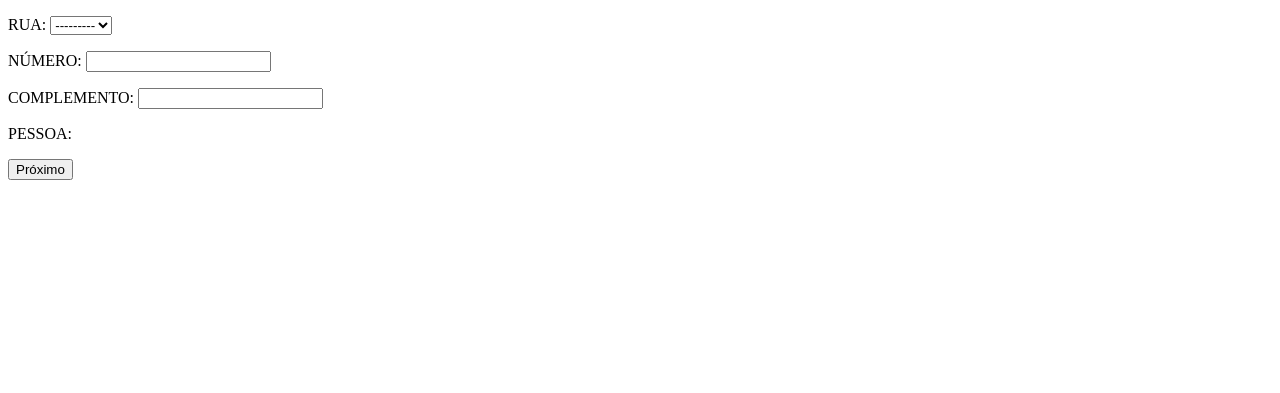
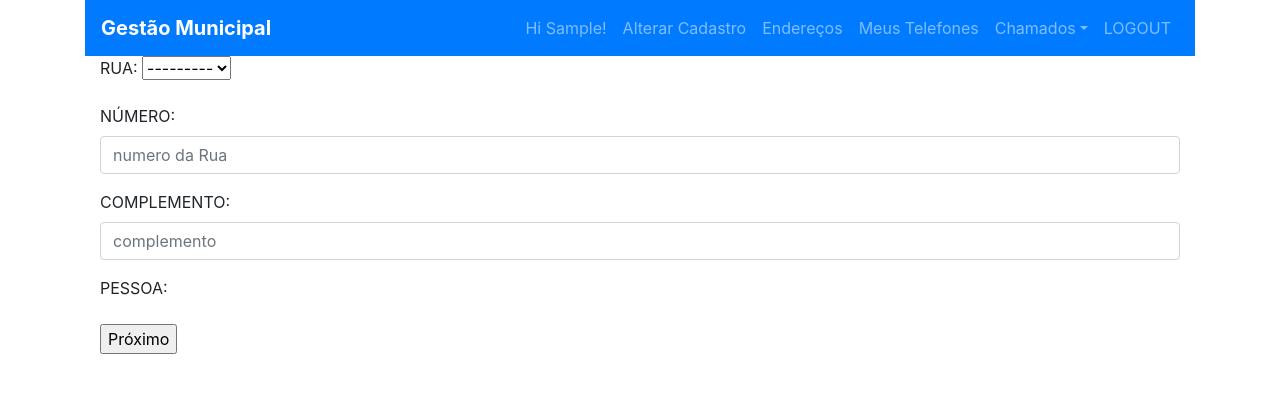
Before and after one commit to ADSVilhena/criacao-do-esqueleto-do-projeto-gestaomunicipal, a Django app: page /cadastros/address/ in a window 1280 px wide. Shown: the top 393 px of the page. Run offline with Django 3.2, Linux system fonts and the light colour scheme; the visitor is signed in with stand-in values (Sample User, id 1); data that the repository does not hold is empty; some libraries are stand-ins or nearby versions.

Commit message:
inicio da customizacao do cadastro de endereco

```diff
--- a/gmSite/cadastros/forms.py
+++ b/gmSite/cadastros/forms.py
@@ -12,6 +12,13 @@ class PessoaUserForm(UserCreationForm):
 
 
 class CadastroEnderecoForm(forms.ModelForm):
+    def __init__(self, *args, **kwargs):
+        super(CadastroEnderecoForm, self).__init__(*args, **kwargs)
+       #self.fields['idRua'].widget.attrs = {'class':'form-group form-control', 'type':'text', 'placeholder':'idRua'}
+        self.fields['numero'].widget.attrs = {'class':'forms''form-group form-control', 'type':'text', 'placeholder':'numero da Rua'}
+        self.fields['complemento'].widget.attrs = {'class':'form-group form-control', 'type':'text', 'placeholder':'complemento'}
+        #self.fields['idPessoa'].widget.attrs = {'class':'form-group form-control', 'type':'text'}
+
     class Meta:
         model = Endereco
         fields = '__all__'
--- a/gmSite/cadastros/templates/cadastros/cadastroEndereco.html
+++ b/gmSite/cadastros/templates/cadastros/cadastroEndereco.html
@@ -1,13 +1,85 @@
+{% load staticfiles %}
 <!DOCTYPE html>
-<html lang="pt-br">
+<html lang="en">
 
 <head>
     <meta charset="UTF-8">
     <meta name="viewport" content="width=device-width, initial-scale=1.0">
     <meta http-equiv="X-UA-Compatible" content="ie=edge">
-    <title>Gestão Municipal</title>
+
+    <link rel="stylesheet" href="https://stackpath.bootstrapcdn.com/bootstrap/4.3.1/css/bootstrap.min.css"
+        integrity="sha384-ggOyR0iXCbMQv3Xipma34MD+dH/1fQ784/j6cY/iJTQUOhcWr7x9JvoRxT2MZw1T" crossorigin="anonymous">
+    <title>Cadastro Endereco</title>
 </head>
+
 <body>
+    <div class="container">
+        <nav class="navbar navbar-expand-lg navbar-dark bg-primary">
+
+            <a class="navbar-brand font-weight-bold" href="#">Gestão Municipal</a>
+
+            <button class="navbar-toggler" type="button" data-toggle="collapse" data-target="#navbarsite">
+                <span class="navbar-toggler-icon">
+
+                </span>
+            </button>
+
+            <div class="collapse navbar-collapse" id="navbarsite">
+                {% load staticfiles %}
+                {% block title %}{% endblock %}
+                {% block content %}
+
+                {% if user.is_authenticated %}
+                <ul class="navbar-nav ml-auto">
+                    <li class="nav-item">
+                        <a class="nav-link" href="#"> Hi {{ user.first_name }}!</a>
+                    </li>
+                    <li class="nav-item">
+                        <a class="nav-link" href="{% url 'cadastros:atualizar' user.id %}">Alterar Cadastro</a>
+                    </li>
+                    <li class="nav-item">
+                        <a class="nav-link" href="{% url 'cadastros:listar_enderecos' user.id  %}">Endereços</a>
+                    </li>
+                    <li class="nav-item">
+                        <a class="nav-link" href="{% url 'cadastros:listar_telefones' user.id %}">Meus Telefones</a>
+                    </li>
+                    <li class="nav-item dropdown">
+                        <a class="nav-link dropdown-toggle" href="#" id="dropdownChamados"
+                            data-toggle="dropdown">Chamados</a>
+
+                        <div class="dropdown-menu">
+                            <a class="dropdown-item" href="#">Abertos</a>
+                            <div class="dropdown-divider"></div>
+                            <a class="dropdown-item" href="#">Em Andamento</a>
+                            <div class="dropdown-divider"></div>
+                            <a class="dropdown-item" href="#">Concluídos</a>
+                            <div class="dropdown-divider"></div>
+                            <a class="dropdown-item" href="{% url 'chamados:listar_chamados' user.id %}">Todos os
+                                Chamados</a>
+                        </div>
+                    </li>
+                    <li class="nav-item">
+                        <a class="nav-link" href="{% url 'logout' %}">LOGOUT</a>
+                    </li>
+
+                    {% else %}
+
+                    <ul class="navbar-nav ml-auto">
+                        <li class="nav-item">
+                            <a class="nav-link" href="#">You are not logged in </a>
+                        </li>
+                        <li class="nav-item">
+                            <a class="nav-link" href="{%url 'cadastros:cadastrar'%}">Cadastrar</a>
+                        </li>
+                        <li class="nav-item">
+                            <a class="nav-link" href="{%url 'login'%}">LOGIN </a>
+                        </li>
+                        {% endif %}
+                        {% endblock %}
+                    </ul>
+            </div>
+        </nav>
+        <div class="container">
             {% if user.is_authenticated %}
             <form method="POST">
                 {% csrf_token %}
@@ -19,13 +91,24 @@
             <a href="{% url 'cadastros:cadastrar' %}">Cadastrar</a>
             {% endif %}
 </body>
+
+</div>
+</div>
+<script src="https://code.jquery.com/jquery-3.3.1.slim.min.js"
+    integrity="sha384-q8i/X+965DzO0rT7abK41JStQIAqVgRVzpbzo5smXKp4YfRvH+8abtTE1Pi6jizo"
+    crossorigin="anonymous"></script>
+<script src="https://cdnjs.cloudflare.com/ajax/libs/popper.js/1.14.7/umd/popper.min.js"
+    integrity="sha384-UO2eT0CpHqdSJQ6hJty5KVphtPhzWj9WO1clHTMGa3JDZwrnQq4sF86dIHNDz0W1"
+    crossorigin="anonymous"></script>
+<script src="https://stackpath.bootstrapcdn.com/bootstrap/4.3.1/js/bootstrap.min.js"
+    integrity="sha384-JjSmVgyd0p3pXB1rRibZUAYoIIy6OrQ6VrjIEaFf/nJGzIxFDsf4x0xIM+B07jRM"
+    crossorigin="anonymous"></script>
 <script src="https://code.jquery.com/jquery-3.3.1.min.js"></script>
 <script>
-$(function() {
-    $("#id_idPessoa").val({{user.id}});
+    $(function () {
+        $("#id_idPessoa").val({{ user.id }});
     document.getElementById("id_idPessoa").style.display = 'none';})
 </script>
+</body>
 
-
-</script>
 </html>
--- a/gmSite/chamado/models.py
+++ b/gmSite/chamado/models.py
@@ -7,6 +7,7 @@ from django.contrib.auth.models import User
 # Create your models here.
 class Status(models.Model):
     descricao = models.CharField('STATUS',max_length=50)
+
 
     def __str__(self):
         return self.descricao
```
Also changed, not shown: gmSite/templates/teste.txt (added, +17 -0 lines). Lines whose indentation alone changed are shown as unchanged.
